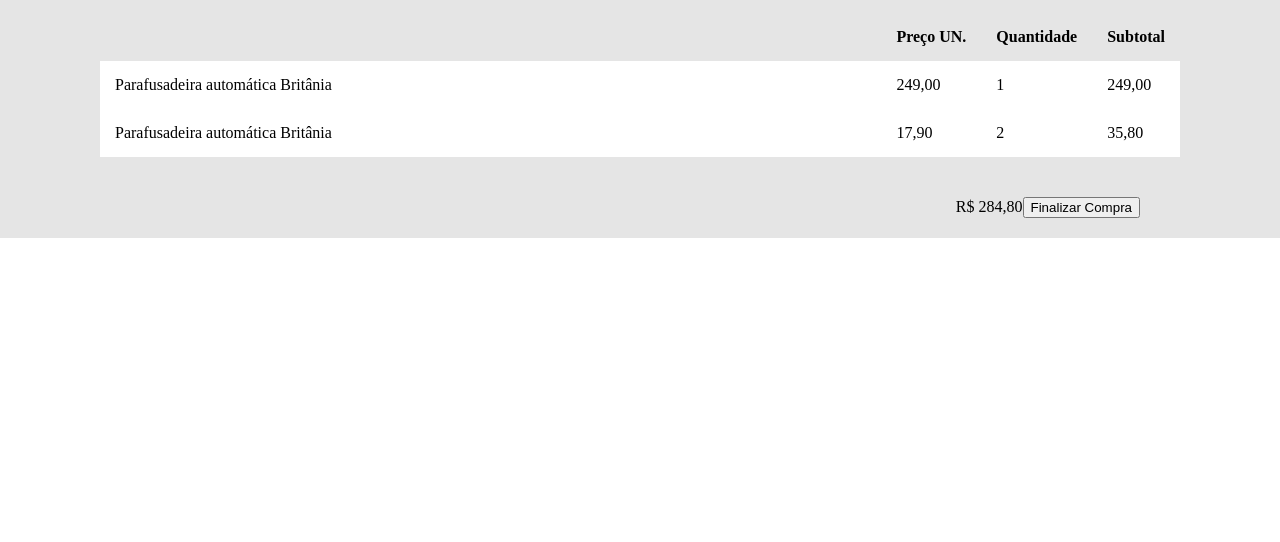
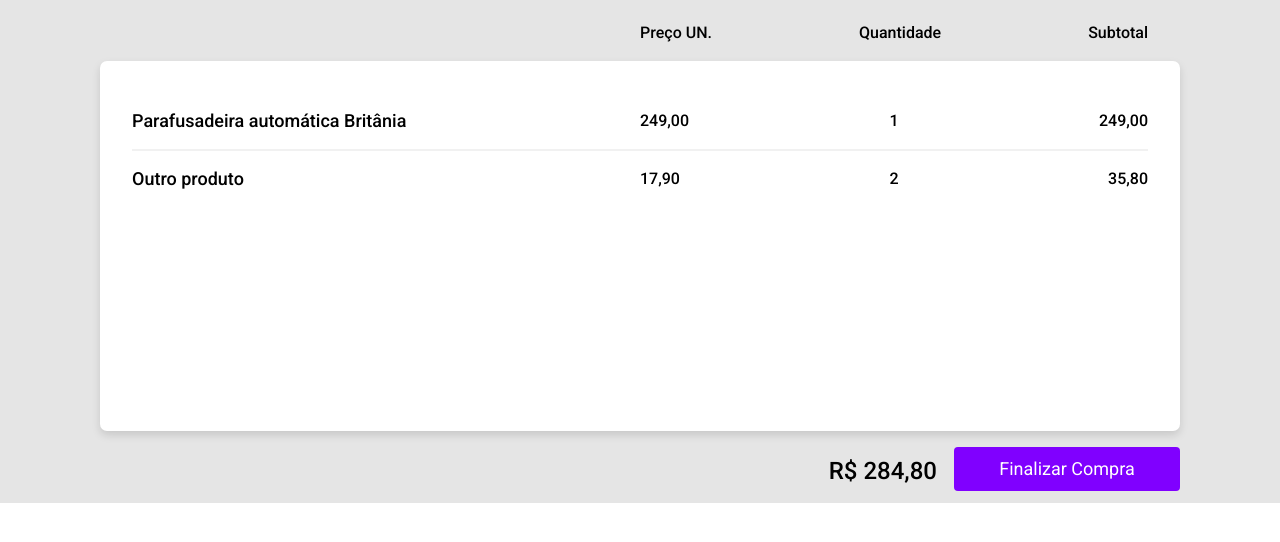
Before and after one commit to bferronato/shopinhouse-1, a React app: page /shop-cart in a window 1280 px wide. Shown: the part 124-666 px from the top of the page. Built offline with nearby package versions, Linux system fonts and the light colour scheme.

Commit message:
Layout carrinho de compras

```diff
--- a/src/components/ShopCart.css
+++ b/src/components/ShopCart.css
@@ -1,30 +1,99 @@
-.table__cart__list {
+@import url("https://fonts.googleapis.com/css2?family=Roboto:ital,wght@0,100;0,300;0,400;0,500;0,700;0,900;1,100;1,300;1,400;1,500;1,700;1,900&display=swap");
+
+.shop__cart {
+    font-family: Roboto;
+    font-style: normal;
+    font-weight: 500;
+    line-height: 24px;
+}
+
+.cart__list__header {
+    display: flex;
+    justify-content: space-between;
+    padding: 8px 32px;
+}
+
+.cart__list__header__title {
+    display: flex;
+    width: 50%;
+    justify-content: space-between;
+}
+
+.cart__list__body__panel {
     background-color: white;
-    border-collapse: collapse;
+    padding: 32px;
+    margin: 8px 0;
+    background: #ffffff;
+    box-shadow: 0px 4px 8px rgba(0, 0, 0, 0.13);
+    border-radius: 7px;
+    min-height: 306px;
+}
+
+.cart__list__body {
+    display: flex;
+    justify-content: space-between;
+}
+
+.cart__list__body__product__title {
+    display: flex;
+    font-family: Roboto;
+    font-style: normal;
+    font-weight: 500;
+    font-size: 18px;
+    line-height: 24px;
+    padding: 16px 0;
+    color: #000000;
+}
+
+.cart__list__body__product {
+    display: flex;
+    width: 50%;
+    justify-content: space-between;
+    padding: 16px 0;
+}
+
+.cart__list__body__divider {
+    border: 1px solid #f1f1f1;
+    line-height: 24px;
+}
+
+.cart__list__footer {
+    display: flex;
+    justify-content: space-between;
+    text-align: right;
+    padding: 8px 0;
     width: 100%;
 }
 
-.table__cart__list th, td {
-    padding: 15px;
-    text-align: left;
+.cart__list__footer__info {
+    display: flex;
+    width: 50%;
+    justify-content: space-between;
+    text-align: right;
 }
 
-.table__cart__list th {
-    background-color: #e5e5e5;
-    margin:0;
-    white-space: nowrap;
+.cart__list__footer__info__subtotal {
+    width: 55%;
+    font-family: Roboto;
+    font-style: normal;
+    font-weight: 500;
+    font-size: 24px;
+    line-height: 24px;
+    margin: 12px 0;
+    color: #000000;
 }
 
-.table__cart__list tr {
-    width: 100%;
+.cart__list__footer__info__button {
+    width: 226px;
+    height: 44px;
+    font-family: Roboto;
+    font-style: normal;
+    font-weight: 400;
+    font-size: 18px;
+    line-height: 24px;
+    color: #ffffff;
+    background: #8000ff;
+    border: unset;
+    border-radius: 4px;
+    outline: unset;
 }
-
-.table__cart__list th {
-    text-align: left;
-    width: 100%;
-}
-.table__cart__total {
-    text-align: right;
-    margin: 20px;
-    padding: 20px;
-}
--- a/src/components/ShopCart.js
+++ b/src/components/ShopCart.js
@@ -6,29 +6,48 @@
     return (
         <HomeView title="Carrinho de compras">
             <div className='shop__cart'>
-                <table className="table__cart__list">
-                    <tr>
-                        <th></th>
-                        <th>Preço UN.</th>
-                        <th>Quantidade</th>
-                        <th>Subtotal</th>
-                    </tr>
-                    <tr>
-                        <td>Parafusadeira automática Britânia</td>
-                        <td>249,00</td>
-                        <td>1</td>
-                        <td>249,00</td>
-                    </tr>
-                    <tr>
-                        <td>Parafusadeira automática Britânia</td>
-                        <td>17,90</td>
-                        <td>2</td>
-                        <td>35,80</td>
-                    </tr>
-                </table>
-                <div className="table__cart__total">
-                    <span>R$ 284,80</span>
-                    <button>Finalizar Compra</button>
+                <div className="cart__container">
+                    <div className="cart__list__header">
+                        <div>&nbsp;</div>
+                        <div className="cart__list__header__title">
+                            <div>Preço UN.</div>
+                            <div>Quantidade</div>
+                            <div>Subtotal</div>
+                        </div>
+                    </div>
+
+                    <div className="cart__list__body__panel">
+                        <div className="cart__list__body">
+                            <div className="cart__list__body__product__title">
+                                Parafusadeira automática Britânia
+                            </div>
+                            <div className="cart__list__body__product">
+                                <div>249,00</div>
+                                <div>1</div>
+                                <div>249,00</div>
+                            </div>
+                        </div>
+                        <div className="cart__list__body__divider"></div>
+                        <div className="cart__list__body">
+                            <div className="cart__list__body__product__title">
+                                Outro produto
+                            </div>
+                            <div className="cart__list__body__product">
+                                <div>17,90</div>
+                                <div>2</div>
+                                <div>35,80</div>
+                            </div>
+                        </div>
+                    </div>
+
+                    <div className="cart__list__footer">
+                        <div>&nbsp;</div>
+                        <div className="cart__list__footer__info">
+                            <p className="cart__list__footer__info__subtotal">R$ 284,80</p>
+                            <button className="cart__list__footer__info__button">Finalizar Compra</button>
+                        </div>
+                    </div>
+
                 </div>
             </div>
         </HomeView>
```
